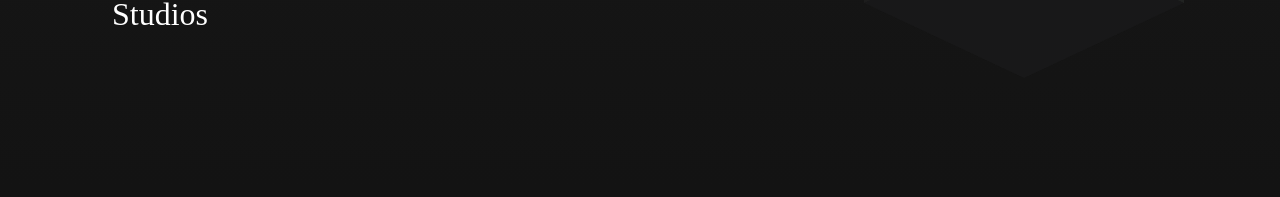
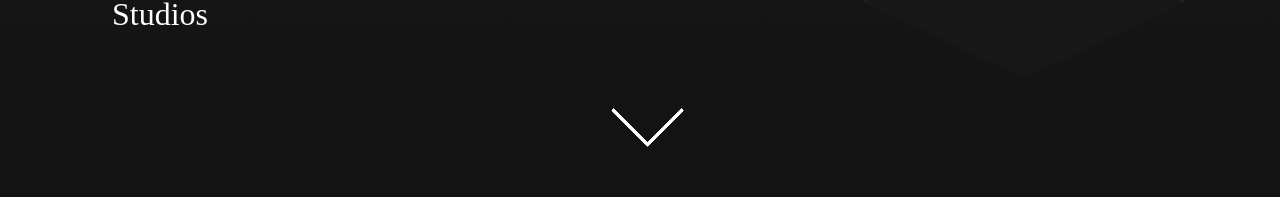
Before and after one commit to Dimarov/guerrillastudios, a React (Create React App) app: page / in a window 1280 px wide. Shown: the part 569-766 px from the top of the page. Built offline with nearby package versions, Linux system fonts and the light colour scheme; a web font is replaced by a local one.

Commit message:
Update home.js

```diff
--- a/src/components/home.js
+++ b/src/components/home.js
@@ -158,6 +158,30 @@ const StyledAnimatedLogoPart = styled.img`
 	}
 `
 
+const StyledArrow = styled.div`
+	display: none;
+
+	@media (min-width: 80.0rem) {
+		display: block;
+		position: relative;
+		bottom: 12rem;
+		left: 50%;
+		height: 3rem;
+		width: 3rem;
+		transform: rotate(45deg) translate(-50%, 0);
+		border-right: .25rem solid #fff;
+		border-bottom: .25rem solid #fff;
+		border-radius: .125rem;
+		animation: arrow 1s infinite ease-in-out;
+
+		@keyframes arrow {
+			0% {bottom: 12rem;}
+			50% {bottom: 11rem;}
+			100% {bottom: 12rem;}
+		}
+	}
+`
+
 const Home = () => (
 	<StyledBackground>
 		<StyledBackgroundContainer>
@@ -182,6 +206,7 @@ const Home = () => (
 					</StyledAnimatedLogo>
 				</StyledAnimatedLogoContainer>
 			</StyledContent>
+			<StyledArrow />
 		</StyledBackgroundContainer>
 	</StyledBackground>
 );
```
